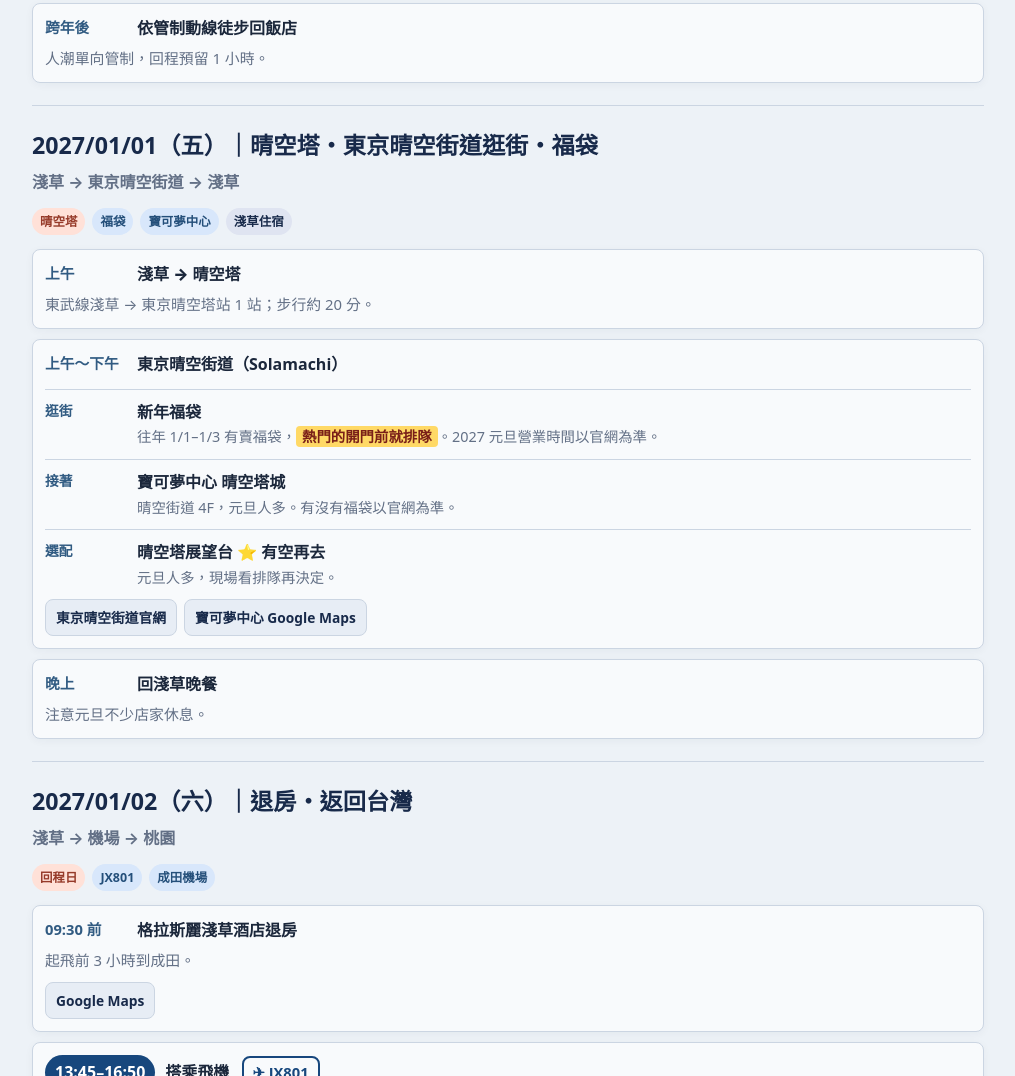
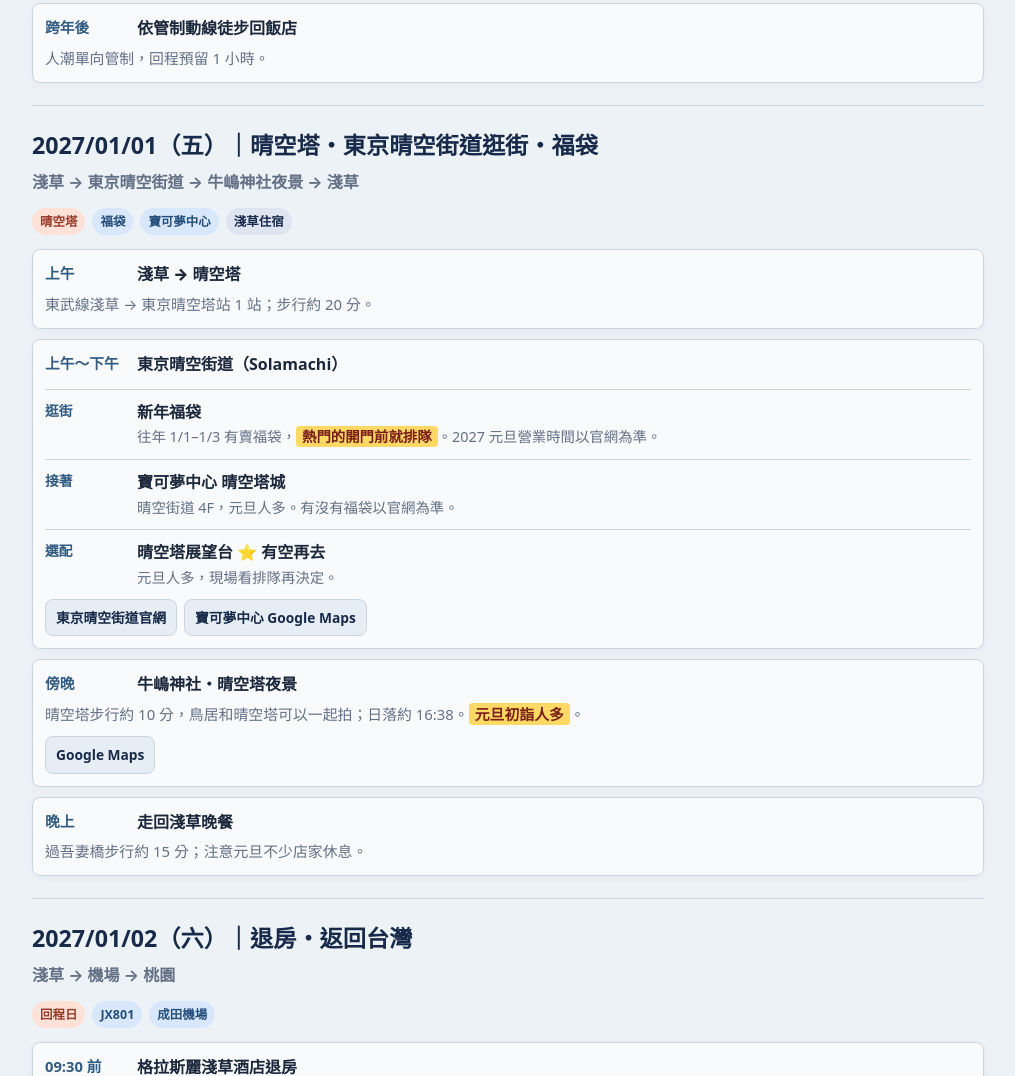
Before and after one commit to axde954e6/2026-TOKYO, a plain HTML site: page index.html in a window 1280 px wide. Shown: the part 8100-9176 px from the top of the page, without its empty margins (132-1147 px from the left). Drawn offline with Linux system fonts and the light colour scheme.

Commit message:
1/1: add Ushijima Shrine night view with Skytree
Co-Authored-By: Claude Opus 5.5 <noreply@anthropic.com>
Claude-Session: https://claude.ai/code/session_01DcfaDZjqg6SmZBCw8awp7q

```diff
--- a/index.html
+++ b/index.html
@@ -378,7 +378,7 @@
 
     <section class="day" id="d0101">
       <h2>2027/01/01（五）｜晴空塔・東京晴空街道逛街・福袋</h2>
-      <p class="route">淺草 → 東京晴空街道 → 淺草</p>
+      <p class="route">淺草 → 東京晴空街道 → 牛嶋神社夜景 → 淺草</p>
       <div class="meta-row"><span class="tag city">晴空塔</span><span class="tag">福袋</span><span class="tag">寶可夢中心</span><span class="tag sleep">淺草住宿</span></div>
       <div class="items">
         <article class="item"><div class="topline"><span class="time">上午</span><span class="what">淺草 → 晴空塔</span></div><p class="note">東武線淺草 → 東京晴空塔站 1 站；步行約 20 分。</p></article>
@@ -391,7 +391,8 @@
           </div>
           <div class="links"><a class="btn" href="https://www.tokyo-solamachi.jp/" target="_blank" rel="noreferrer">東京晴空街道官網</a><a class="btn" href="https://www.google.com/maps/search/?api=1&amp;query=Pokemon+Center+Skytree+Town" target="_blank" rel="noreferrer">寶可夢中心 Google Maps</a></div>
         </article>
-        <article class="item"><div class="topline"><span class="time">晚上</span><span class="what">回淺草晚餐</span></div><p class="note">注意元旦不少店家休息。</p></article>
+        <article class="item"><div class="topline"><span class="time">傍晚</span><span class="what">牛嶋神社・晴空塔夜景</span></div><p class="note">晴空塔步行約 10 分，鳥居和晴空塔可以一起拍；日落約 16:38。<mark class="hl">元旦初詣人多</mark>。</p><div class="links"><a class="btn" href="https://maps.app.goo.gl/hwNvMCsfK8Bw7qgF9" target="_blank" rel="noreferrer">Google Maps</a></div></article>
+        <article class="item"><div class="topline"><span class="time">晚上</span><span class="what">走回淺草晚餐</span></div><p class="note">過吾妻橋步行約 15 分；注意元旦不少店家休息。</p></article>
       </div>
     </section>
 
```
